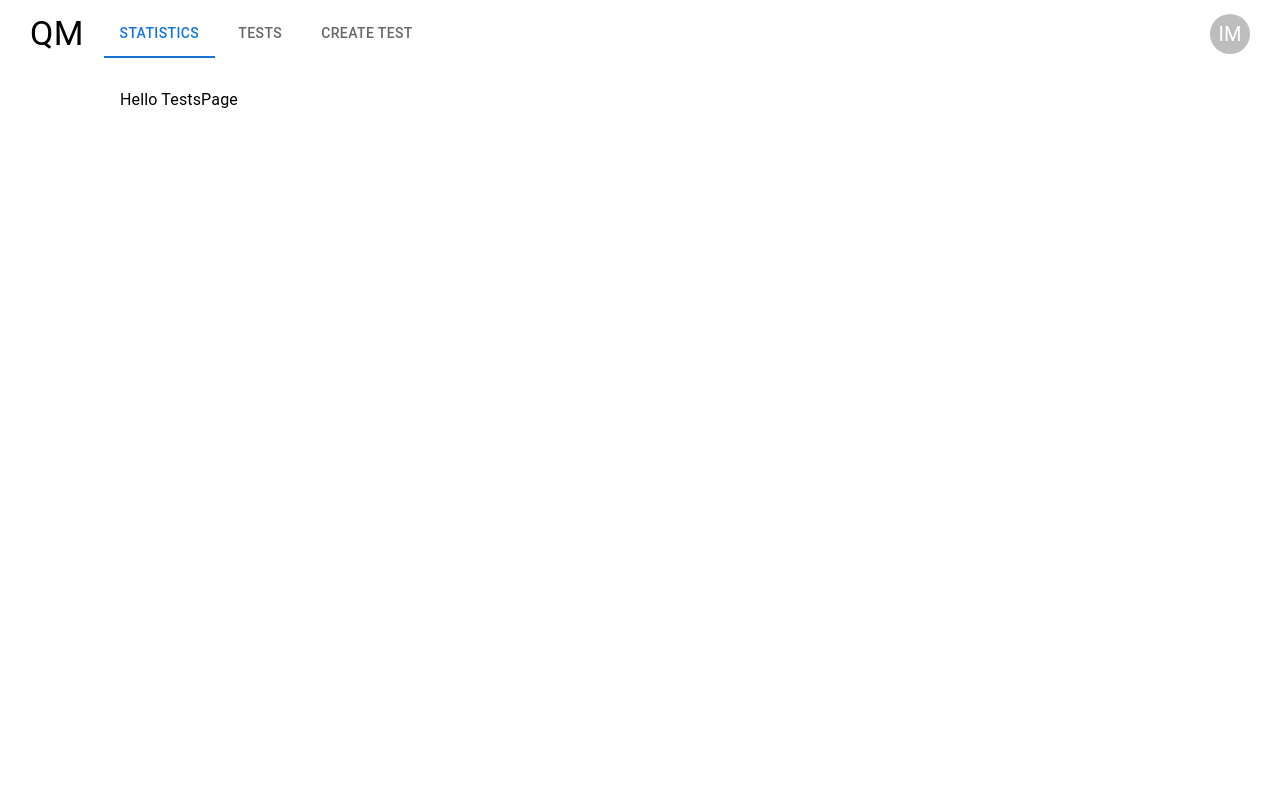
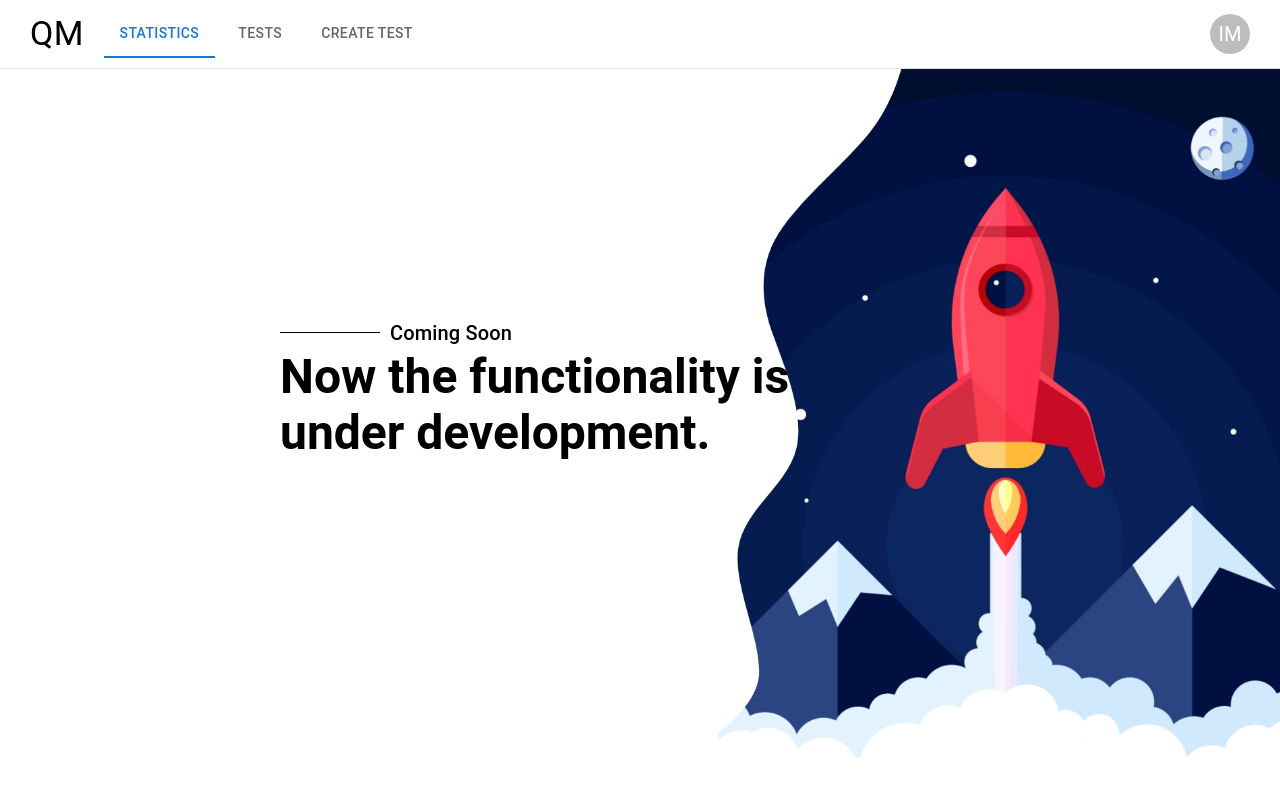
Before and after one commit to IhorMykhno/QuickMark, a React (Vite) app in the folder client/: page /tests in a window 1280 px wide. Shown: the top 796 px of the page. Built offline with nearby package versions, Linux system fonts and the light colour scheme.

Commit message:
feat(client): add coming soon component
- changed alias for assets
- set coming soon view for pages

```diff
--- a/client/jsconfig.json
+++ b/client/jsconfig.json
@@ -7,7 +7,7 @@
             "@axios/*": ["src/services/axios/*"],
             "@network/*": ["src/services/network/*"],
             "@router/*": ["src/services/router/*"],
-            "@images/*": ["src/assets/images/*"]
+            "@assets/*": ["src/assets/*"]
         }
     }
 }
--- /dev/null
+++ b/client/src/assets/index.js
@@ -0,0 +1,5 @@
+import ComingSoon from './images/comingSoon.jpg'
+
+export const images = {
+    ComingSoon
+}
--- /dev/null
+++ b/client/src/views/components/ComingSoon/index.jsx
@@ -0,0 +1,26 @@
+import { Box, Divider, Typography, Stack } from "@mui/material";
+import { images } from "@assets/index";
+
+export const ComingSoonComponent = () => {
+    return (
+        <Box
+            style={{
+                backgroundImage: `url(${images.ComingSoon})`,
+                backgroundSize: "cover",
+                height: "91vh",
+            }}
+        >
+            <Box width={"600px"} height={"80vh"} pl={"280px"} display={'flex'} flexDirection={'column'} justifyContent={'center'}>
+                <Stack direction={"row"} alignItems={"center"}>
+                    <Box pr={"10px"}>
+                        <Divider sx={{ background: "black", width: "100px" }} />
+                    </Box>
+                    <Typography variant={"h6"}>Coming Soon</Typography>
+                </Stack>
+                <Typography variant={"h3"} sx={{ fontWeight: "bold" }}>
+                    Now the functionality is under development.
+                </Typography>
+            </Box>
+        </Box>
+    );
+};
--- a/client/src/views/components/NavBar/index.jsx
+++ b/client/src/views/components/NavBar/index.jsx
@@ -1,6 +1,6 @@
 import { useState } from "react";
 import { useNavigate } from "react-router-dom";
-import { Avatar, Stack, Tab, Tabs, Typography } from "@mui/material";
+import { Avatar, Divider, Stack, Tab, Tabs, Typography } from "@mui/material";
 
 export const NavBar = () => {
     const [menuTub, setMenuTub] = useState(0);
@@ -11,6 +11,7 @@ export const NavBar = () => {
     };
 
     return (
+        <>
             <Stack
                 direction={"row"}
                 alignItems={"center"}
@@ -33,5 +34,7 @@ export const NavBar = () => {
                 </Stack>
                 <Avatar>IM</Avatar>
             </Stack>
+            <Divider />
+        </>
     );
 };
--- a/client/src/views/pages/CreateTest/index.jsx
+++ b/client/src/views/pages/CreateTest/index.jsx
@@ -1,13 +1,5 @@
-import { PageWrapper } from "@components/PageWrapper";
-import { Stack, Typography } from "@mui/material";
-
+import { ComingSoonComponent } from "@components/ComingSoon";
 
 export const CreateTestPage = () => {
-    return (
-        <PageWrapper>
-            <Stack spacing={2}>
-                <Typography variant="h5">Hello CreateTestPage</Typography>
-            </Stack>
-        </PageWrapper>
-    );
+    return <ComingSoonComponent />;
 };
--- a/client/src/views/pages/Statistics/index.jsx
+++ b/client/src/views/pages/Statistics/index.jsx
@@ -1,9 +1,5 @@
-import { PageWrapper } from "@components/PageWrapper";
+import { ComingSoonComponent } from "@components/ComingSoon";
 
 export const StatisticsPage = () => {
-    return (
-        <PageWrapper>
-            <Typography>Hello Statistics</Typography>
-        </PageWrapper>
-    );
+    return <ComingSoonComponent />;
 };
--- a/client/src/views/pages/Tests/index.jsx
+++ b/client/src/views/pages/Tests/index.jsx
@@ -1,10 +1,5 @@
-import { PageWrapper } from "@components/PageWrapper";
-import { Typography } from "@mui/material";
+import { ComingSoonComponent } from "@components/ComingSoon";
 
 export const TestsPage = () => {
-    return (
-        <PageWrapper>
-            <Typography>Hello TestsPage</Typography>
-        </PageWrapper>
-    );
+    return <ComingSoonComponent />;
 };
--- a/client/vite.config.js
+++ b/client/vite.config.js
@@ -21,7 +21,7 @@ export default defineConfig({
             "@axios": path.resolve(__dirname, "./src/services/axios"),
             "@network": path.resolve(__dirname, "./src/services/network"),
             "@router": path.resolve(__dirname, "./src/services/router"),
-            "@images": path.resolve(__dirname, "./src/assets/images"),
+            "@assets": path.resolve(__dirname, "./src/assets"),
         },
     },
 });
```
Also changed, not shown: client/src/assets/images/comingSoon.jpg (added). Lines whose indentation alone changed are shown as unchanged.
